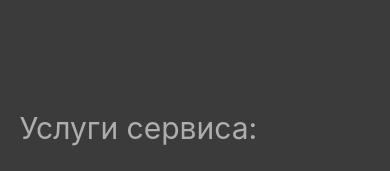
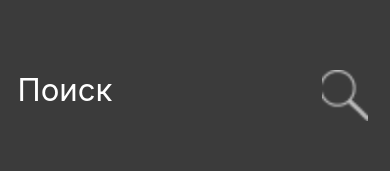
Before and after one commit to oxotnik44/STO_HALPER, a React Native app: screen /UserChoiceOfServices in a window 390 px wide. Shown: the top 171 px of the page. Built offline with nearby package versions, Linux system fonts and the light colour scheme.

Commit message:
UserChoiceOfServices

```diff
--- /dev/null
+++ b/Components/UserChoiceOfServices/UserChoiceOfServices.tsx
@@ -0,0 +1,32 @@
+import React from "react";
+import { Image, View, Text } from "react-native";
+import { useSelector } from "react-redux";
+import { styles } from "./UserChoiceOfServicesStyles";
+
+interface UserChoiceOfServicesState {
+  serviceInfoReducer: {
+  search: string;
+  };
+}
+
+const UserChoiceOfServices: React.FC = () => {
+    const dataUserChoiceOfServices = useSelector(
+      (state: UserChoiceOfServicesState) => state.serviceInfoReducer
+    );
+
+    return (
+
+      <View style={styles.container}>
+          <Image
+            source={require("./../../assets/loupe2.png")}
+            style={styles.loupe2}
+          />
+          <Text style={styles.searchText}>Поиск</Text>
+        <View/>
+        <View>
+        </View>
+      </View>
+    );
+  };
+
+  export default UserChoiceOfServices;
--- /dev/null
+++ b/Components/UserChoiceOfServices/UserChoiceOfServicesStyles.ts
@@ -0,0 +1,65 @@
+import { StyleSheet } from "react-native";
+import { Dimensions } from "react-native";
+
+const screenWidth = Dimensions.get("window").width;
+const screenHeight = Dimensions.get("window").height;
+
+export const styles = StyleSheet.create({
+  container: {
+    flex: 1,
+    backgroundColor: "#3B3B3B",
+    alignItems: "center",
+    justifyContent: "flex-start",
+    paddingTop: 20,
+  },
+  headerService: {
+    flexDirection: "row",
+    alignItems: "center",
+    justifyContent: "center",
+    marginVertical: 20,
+  },
+  loupe2: {
+    width: screenWidth * 0.12, // изменение размера
+    height: screenHeight * 0.06,
+    left: 150,
+    top: 50,
+  },
+  textInput: {
+    width: screenWidth * 0.7,
+    height: screenHeight * 0.05,
+    backgroundColor: "#fff",
+    borderRadius: 20,
+    paddingLeft: 10,
+    paddingRight: 10,
+  },
+  searchContainer: {
+    width: screenWidth * 0.7,
+    height: screenHeight * 0.05,
+    flexDirection: "row",
+    alignItems: "center",
+    justifyContent: "center",
+    marginBottom: 20,
+  },
+  searchLine: {
+    width: screenWidth * 0.85,
+    height: 1,
+    opacity: 0.3,
+    backgroundColor: "#FFD83D",
+    top: screenHeight * 0.05,
+    left: screenWidth * 0.07,
+  },
+  searchText: {
+    color: "white",
+    fontSize: screenWidth * 0.08,
+    left: -130,
+    top: 0,
+  },
+  footerService: {
+    width: screenWidth * 0.85,
+    height: 1,
+    opacity: 0.3,
+    backgroundColor: "#FFD83D",
+    top: screenHeight * 0.05,
+    left: screenWidth * 0.07,
+  },
+});
--- a/Navigate.tsx
+++ b/Navigate.tsx
@@ -11,6 +11,7 @@ import Registration from "./Components/Registration/Registration";
 import PageOneRegistrationService from "./Components/Registration/PageRegistrationService/PageOneRegistrationService";
 import PageTwoRegistrationService from "./Components/Registration/PageRegistrationService/PageTwoRegistrationService";
 import PageThreeRegistrationService from "./Components/Registration/PageRegistrationService/PageThreeRegistrationService";
+import UserChoiceOfServices from "./Components/UserChoiceOfServices/UserChoiceOfServices";
 
 export type RootStackParamList = {
   Main: undefined;
@@ -23,6 +24,7 @@ export type RootStackParamList = {
   PageOneRegistrationService: undefined;
   PageTwoRegistrationService: undefined;
   PageThreeRegistrationService: undefined;
+  UserChoiceOfServices: undefined;
 };
 
 const Stack = createStackNavigator<RootStackParamList>();
@@ -35,14 +37,8 @@ const Navigate: React.FC = () => {
           headerShown: false,
         }}
       >
-        <Stack.Screen
-          name="PageThreeRegistrationService"
-          component={PageThreeRegistrationService}
-        />
-        <Stack.Screen
-          name="PageTwoRegistrationService"
-          component={PageTwoRegistrationService}
-        />
+        <Stack.Screen name="UserChoiceOfServices" component={UserChoiceOfServices} />
+        <Stack.Screen name="PageThreeRegistrationService" component={PageThreeRegistrationService} />
         <Stack.Screen name="Authorization" component={Authorization} />
         <Stack.Screen name="Main" component={Main} />
         <Stack.Screen name="ChoiseServises" component={ChoiseServises} />
@@ -56,6 +52,10 @@ const Navigate: React.FC = () => {
           name="PageOneRegistrationService"
           component={PageOneRegistrationService}
         />
+        <Stack.Screen
+          name="PageTwoRegistrationService"
+          component={PageTwoRegistrationService}
+        />
       </Stack.Navigator>
     </NavigationContainer>
   );
```
Also changed, not shown: Components/ServiceChat/ServiceChat.tsx (+11 -18 lines), Components/ServiceChat/ServiceChatStyles.ts (+3 -4 lines), assets/loupe2.png (added).
